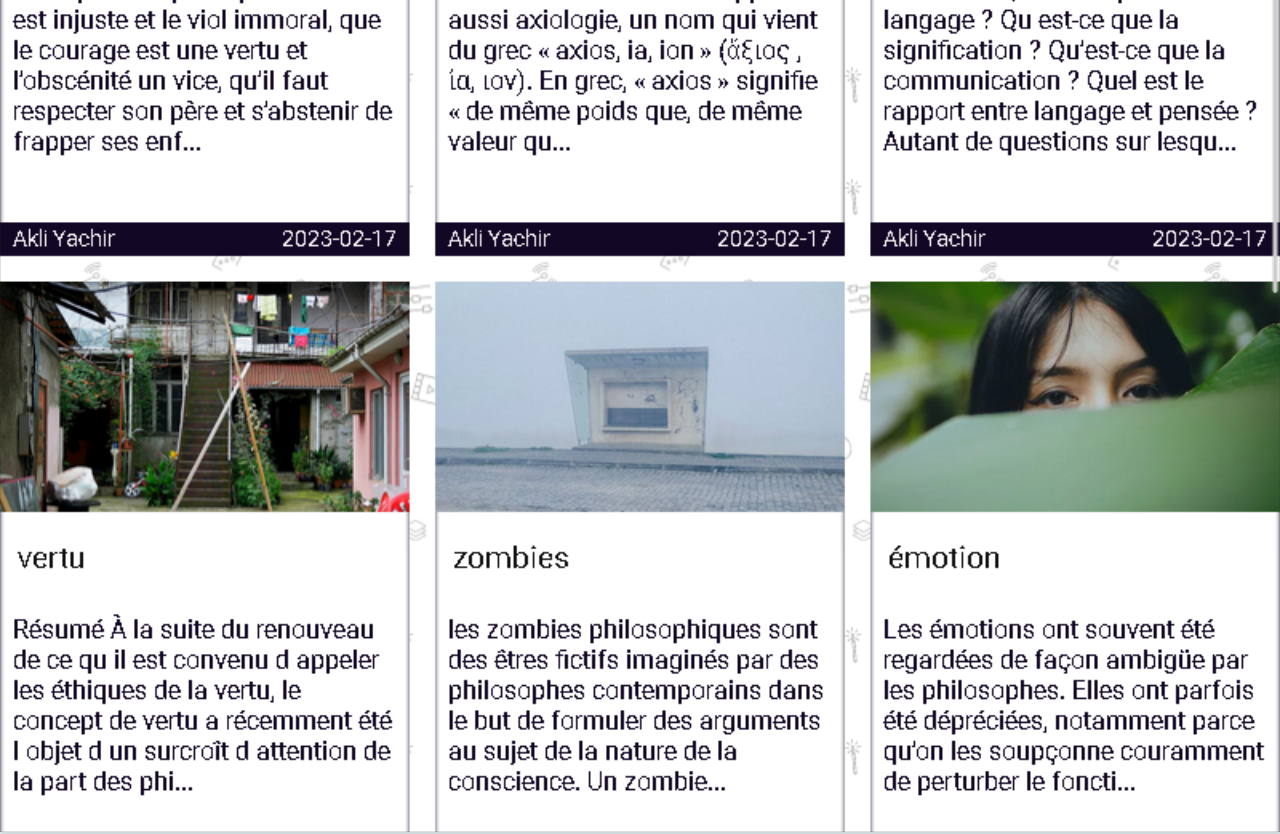
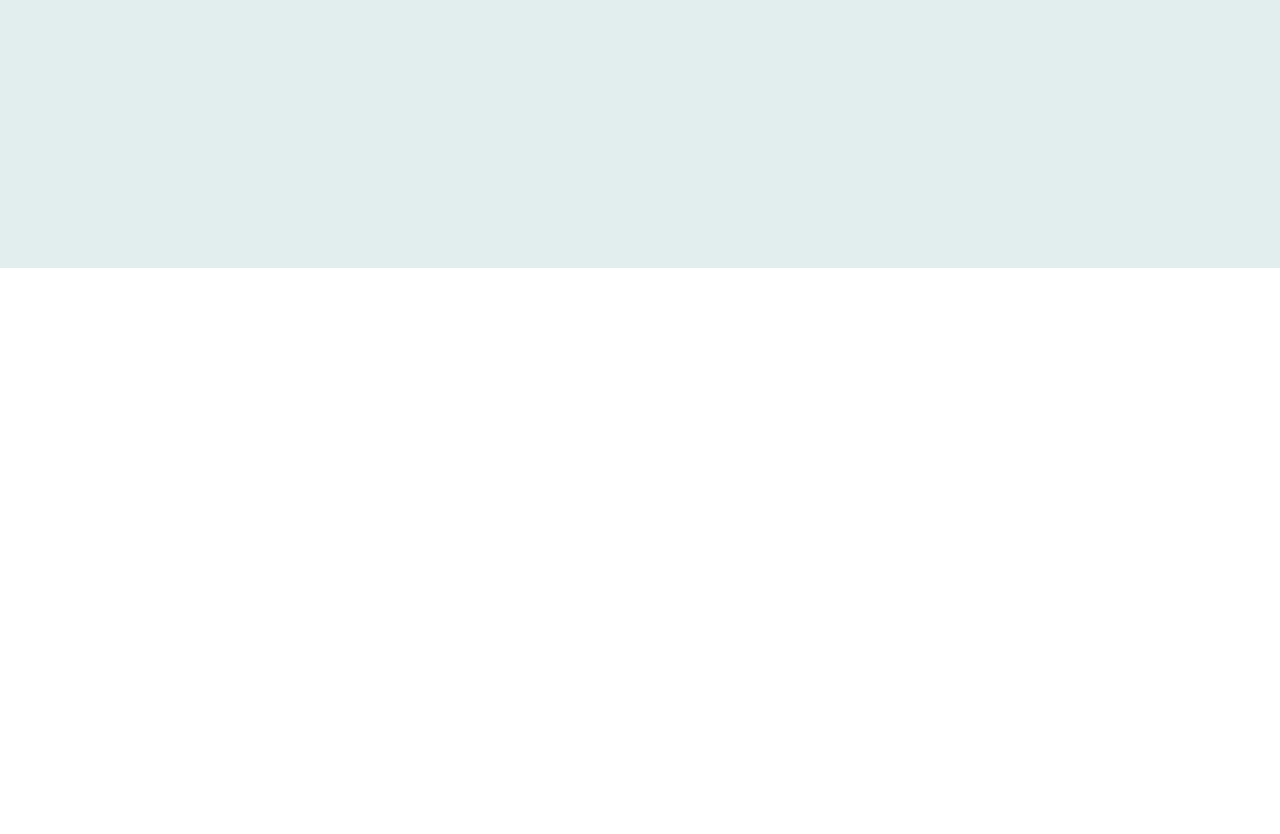
Before and after one commit to akliyachir/portfolio, a React (Vite) app: page / in a window 1280 px wide. Shown: the part 532-1366 px from the top of the page. After the commit the page ends 800 px from the top, so only its background shows below. Built offline with nearby package versions, Linux system fonts and the light colour scheme.

Commit message:
projects section by window size styling

```diff
--- a/src/Components/5-ProjectCard/ProjectCard.css
+++ b/src/Components/5-ProjectCard/ProjectCard.css
@@ -13,6 +13,7 @@
 	text-transform: uppercase;
 	font-weight: bold;
 	font-size: 1.5rem;
+	line-height: 1.6;
 	text-align: center;
 	padding-inline: 1rem;
 	padding-block: 2.5rem;
--- a/src/Components/5-ProjectCard/ProjectCard.jsx
+++ b/src/Components/5-ProjectCard/ProjectCard.jsx
@@ -15,7 +15,7 @@ export default function ProjectCard({
 }) {
 	const pageWidth = useContext(WindowWidthContext);
 
-	const [ExpandDescription, setExpandDescription] = useState();
+	const [ExpandDescription, setExpandDescription] = useState(false);
 
 	const [styleSwitchValue, setstyleSwitchValue] = useState(
 		'SmallProjectCardContainer'
@@ -50,6 +50,7 @@ export default function ProjectCard({
 					className='project_image_preview'
 				/>
 			</div>
+			{ExpandDescription && (
 				<div className='detailledDescriptionHalfProjectCard'>
 					<h3 className='project_description'>Description :</h3>
 					<p className='project_description'>{project_description}</p>
@@ -77,6 +78,8 @@ export default function ProjectCard({
 							);
 						})}
 					</div>
+				</div>
+			)}
 			<div className='project_links_container'>
 				<a href={project_link} target='_blank' rel='noopener noreferrer'>
 					<HiOutlineExternalLink />
@@ -90,6 +93,5 @@ export default function ProjectCard({
 				</a>
 			</div>
 		</div>
-		</div>
 	);
 }
```
Lines whose indentation alone changed are shown as unchanged.
